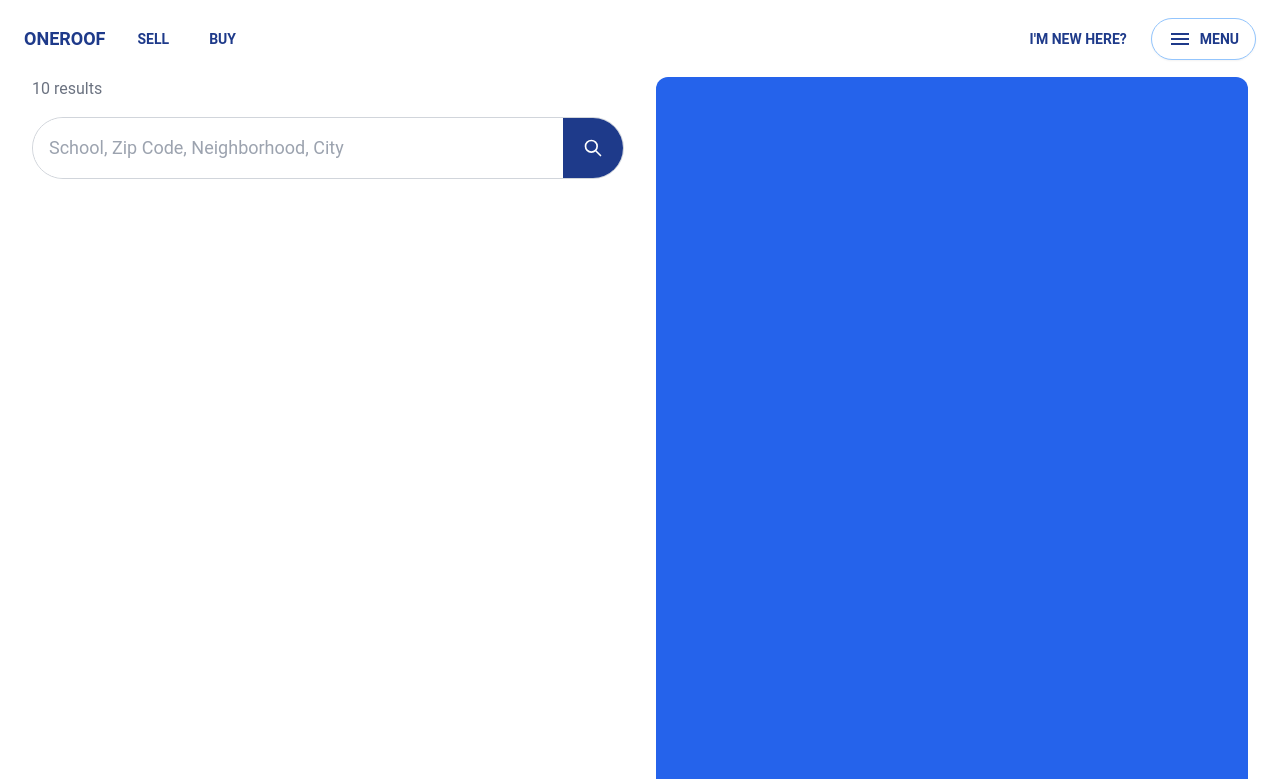
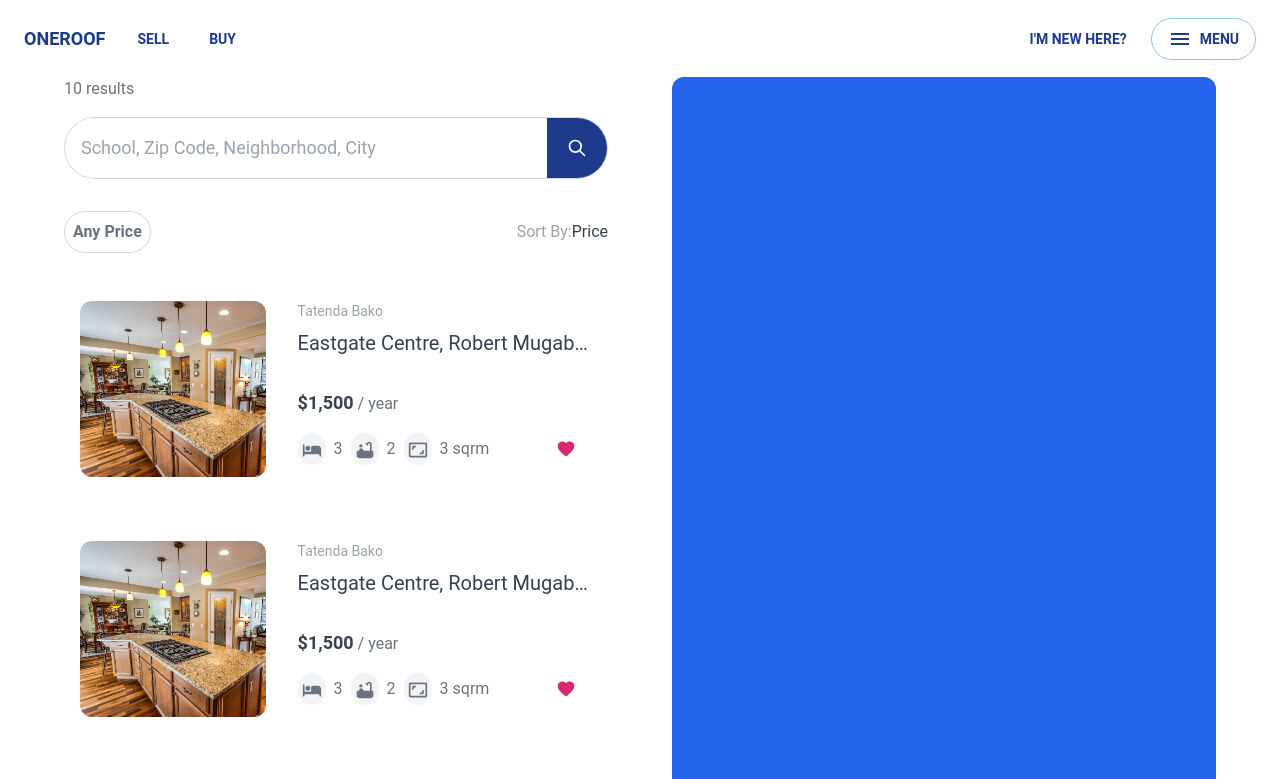
Before and after one commit to tatendabakozw/one-roof, a Next.js app: page /buy in a window 1280 px wide. Shown: the top 779 px of the page. Built offline with nearby package versions, Linux system fonts and the light colour scheme.

Commit message:
buy item layout

```diff
--- /dev/null
+++ b/components/houseitem/BuyHouseItem.tsx
@@ -0,0 +1,58 @@
+import React, {ReactElement, useState} from 'react'
+import FavoriteBorderRoundedIcon from '@material-ui/icons/FavoriteBorderRounded';
+import FavoriteRoundedIcon from '@material-ui/icons/FavoriteRounded';
+import LocalHotelRoundedIcon from '@material-ui/icons/LocalHotelRounded';
+import BathtubRoundedIcon from '@material-ui/icons/BathtubRounded';
+import AspectRatioRoundedIcon from '@material-ui/icons/AspectRatioRounded';
+
+function BuyHouseItem():ReactElement {
+    const [liked, setLiked] = useState(true)
+
+    return (
+        <div className="bg-white hover:shadow-lg w-full rounded-xl h-52 cursor-pointer p-4 grid grid-cols-5 gap-8 mb-8 transition duration-100 transform hover:scale-105">
+            <div className="col-span-2 rounded-xl w-full h-full"
+                style={{
+                    backgroundImage: "url('/home2.jpg')",
+                    backgroundRepeat: 'no-repeat',
+                    backgroundSize: 'cover'
+                }}
+            ></div>
+            <div className="col-span-3 flex flex-col overflow-ellipsis">
+                <p className="text-gray-400 text-sm mb-2">Tatenda Bako</p>
+                <p className="text-gray-700 text-xl mb-8 truncate">Eastgate Centre, Robert Mugabe Rd, Harare</p>
+                <p className="text-gray-500"><span className="text-gray-700 font-semibold text-lg mb-8">$1,500</span> / year</p>
+
+                <div className="flex flex-row items-center mt-4">
+                <div className="deta flex flex-row justify-start text-gray-500">
+                    <span className="mr-2 flex flex-row items-center ">
+                        <span className="mr-2 bg-gray-100 p-1 rounded-full"><LocalHotelRoundedIcon fontSize="small" /></span>
+                        <p>3</p>
+                    </span>
+                    <span className="mr-2 flex flex-row items-center ">
+                        <span className="mr-2 bg-gray-100 p-1 rounded-full"><BathtubRoundedIcon fontSize="small" /></span>
+                        <p>2</p>
+                    </span>
+                    <span className="mr-2 flex flex-row items-center ">
+                        <span className="mr-2 bg-gray-100 p-1 rounded-full"><AspectRatioRoundedIcon fontSize="small" /></span>
+                        <p>3 sqrm</p>
+                    </span>
+                </div>
+                <div className="flex-grow"></div>
+                <div className="lik flex">
+                    {
+                        liked ? (<span className="flex rounded-full cursor-pointer text-pink-600 mr-4 hover:text-pink-800">
+                                <FavoriteRoundedIcon fontSize="small"/>
+                            </span>):(
+                                <span className="flex rounded-full cursor-pointer text-pink-600 mr-4 hover:text-pink-800">
+                                <FavoriteBorderRoundedIcon fontSize="small"/>
+                            </span>
+                    )
+                    }
+                </div>
+            </div>
+            </div>
+        </div>
+    )
+}
+
+export default BuyHouseItem
--- a/components/nav/HomeNavbar.tsx
+++ b/components/nav/HomeNavbar.tsx
@@ -52,7 +52,7 @@ function HomeNavbar(props: Props): ReactElement {
             <ul className="flex flex-col lg:flex-row list-none lg:mr-auto">
               {
                 nav_options.left_options.map(option=>(
-                  <Link href={option.location}>
+                  <Link key={option.id} href={option.location}>
                   <a className={"lg:text-blue-900 lg:hover:bg-gray-100 py-3 px-4 mr-2 rounded-full text-blue-900 hover:bg-gray-100 flex items-center text-sm uppercase font-semibold"}>{option.option}</a>
                   </Link>
                 ))
--- a/pages/buy/index.tsx
+++ b/pages/buy/index.tsx
@@ -1,21 +1,37 @@
 import React,{ReactElement} from 'react'
 import HomeLayout from '../../layouts/HomeLayout'
 import {SearchIcon} from '@heroicons/react/outline'
+import BuyHouseItem from '../../components/houseitem/BuyHouseItem'
 
 function index():ReactElement {
     return (
         <HomeLayout page_title="Buy a house">
-            <div className="px-8">
-                <div className="grid grid-cols-2 gap-8 min-h-screen">
+            <div className="px-16">
+                <div className="grid grid-cols-2 gap-16 min-h-screen">
                     <div className="col-span-1 h-full w-full rounded-xl flex flex-col">
-                    <p className="text-gray-500 mb-4">10 results</p>
-                        <div className="input border border-gray-300 w-full rounded-full flex flex-row items-center bg-white overflow-hidden">
+                        <p className="text-gray-500 mb-4">10 results</p>
+                        <div className="input border border-gray-300 w-full rounded-full flex flex-row items-center bg-white overflow-hidden mb-8">
                             <input type="text"
                                 className="bg-none border-none outline-none text-lg flex-grow p-4 bg-white rounded-full"
                                 placeholder="School, Zip Code, Neighborhood, City" />
-                            <span className="bg-blue-900 p-5">
+                            <span className="bg-blue-900 p-5 cursor-pointer hover:bg-blue-800">
                                 <SearchIcon width={20} height={20} className="text-white" />
                             </span>
+                        </div>
+                        <div className="filter flex flex-row items-center border-gray-200 mb-8">
+                            <div className="p-2 border border-gray-300 rounded-full">
+                                <p className="text-gray-500 font-semibold">Any Price</p>
+                            </div>
+                            <div className="flex-grow"></div>
+                            <div className="option flex flex-row items-center">
+                                <p className="text-gray-400">Sort By:</p>
+                                <p className="text-gray-700">Price</p>
+                            </div>
+                        </div>
+                        <div className="houses">
+                            <BuyHouseItem/>
+                            <BuyHouseItem/>
+                            <BuyHouseItem/>
                         </div>
                     </div>
                     <div className="col-span-1 bg-blue-600 h-full w-full rounded-xl">
```
